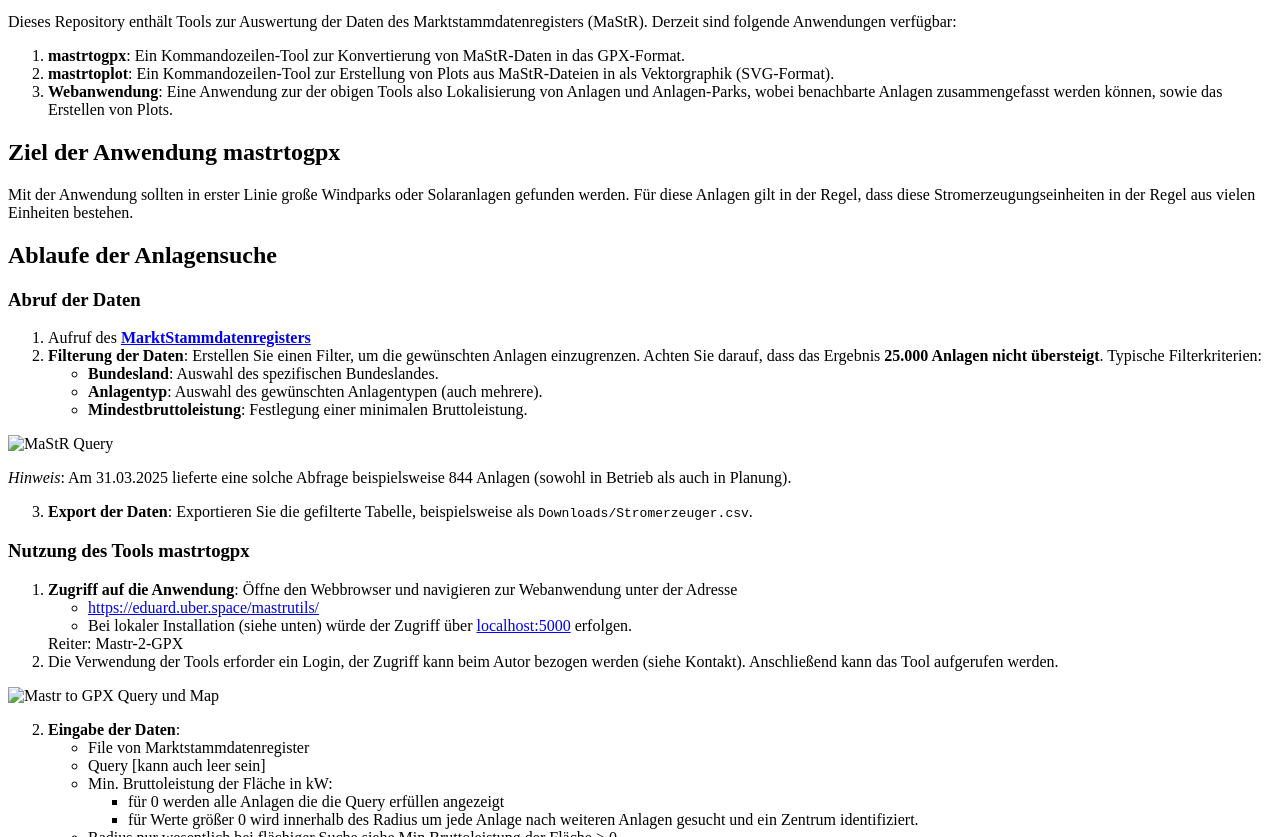
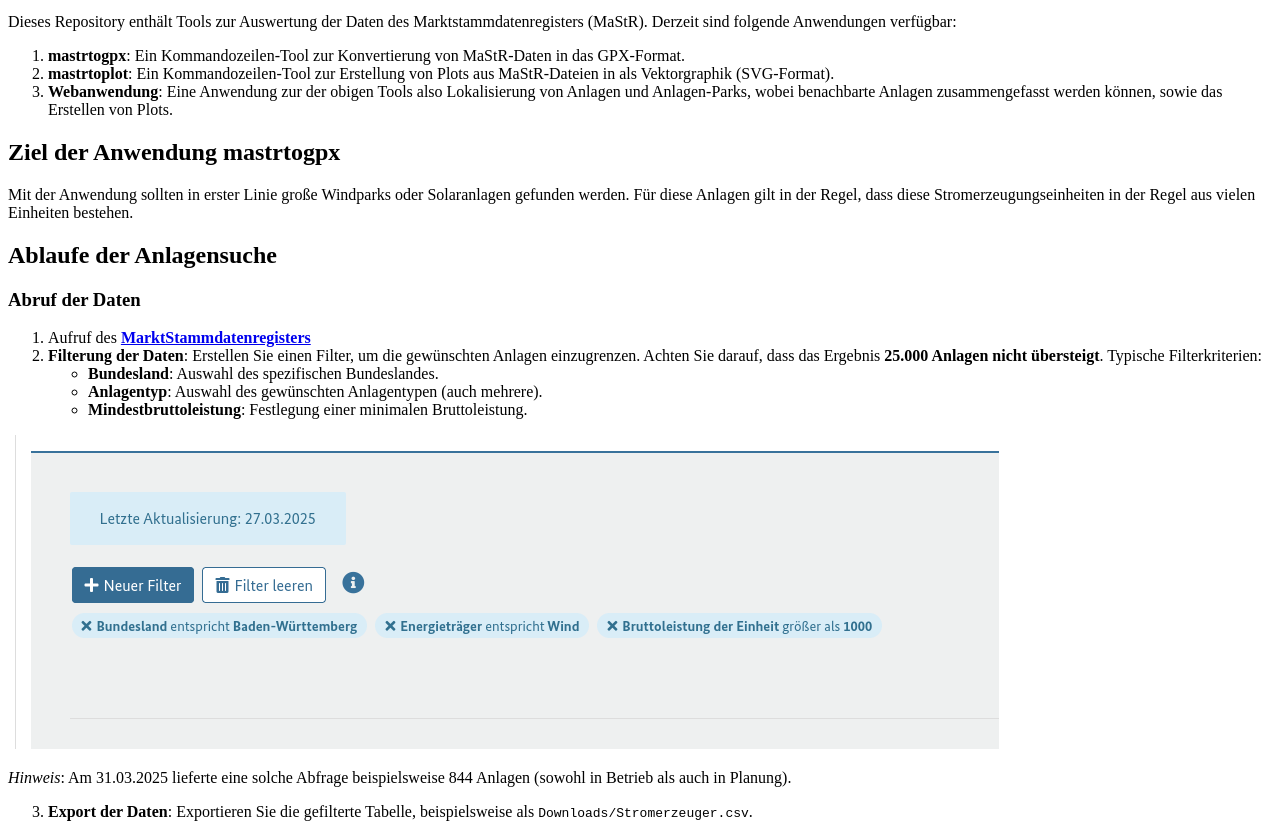
Before and after one commit to fritzthekid/mastr-utils-docs, a plain HTML site: page docs/index.html in a window 1280 px wide. Shown: the part 101-938 px from the top of the page. Drawn offline with Linux system fonts and the light colour scheme; files whose address does not match are found by name.

Commit message:
correct img path

```diff
--- a/docs/index.html
+++ b/docs/index.html
@@ -41,7 +41,7 @@
       </ul>
     </li>
   </ol>
-  <img src="img/mastr_query.png" alt="MaStR Query">
+  <img src="static/img/mastr_query.png" alt="MaStR Query">
   <p><em>Hinweis</em>: Am 31.03.2025 lieferte eine solche Abfrage beispielsweise 844 Anlagen (sowohl in Betrieb als auch in Planung).</p>
   <ol start="3">
     <li><strong>Export der Daten</strong>: Exportieren Sie die gefilterte Tabelle, beispielsweise als <code>Downloads/Stromerzeuger.csv</code>.</li>
@@ -57,7 +57,7 @@
     </li>
     <li>Die Verwendung der Tools erforder ein Login, der Zugriff kann beim Autor bezogen werden (siehe Kontakt). Anschließend kann das Tool aufgerufen werden.</li>
   </ol>
-  <img src="img/mastr_gpx_konverter_form_map.png" alt="Mastr to GPX Query und Map">
+  <img src="static/img/mastr_gpx_konverter_form_map.png" alt="Mastr to GPX Query und Map">
   <ol start="2">
     <li><strong>Eingabe der Daten</strong>:
       <ul>
```
